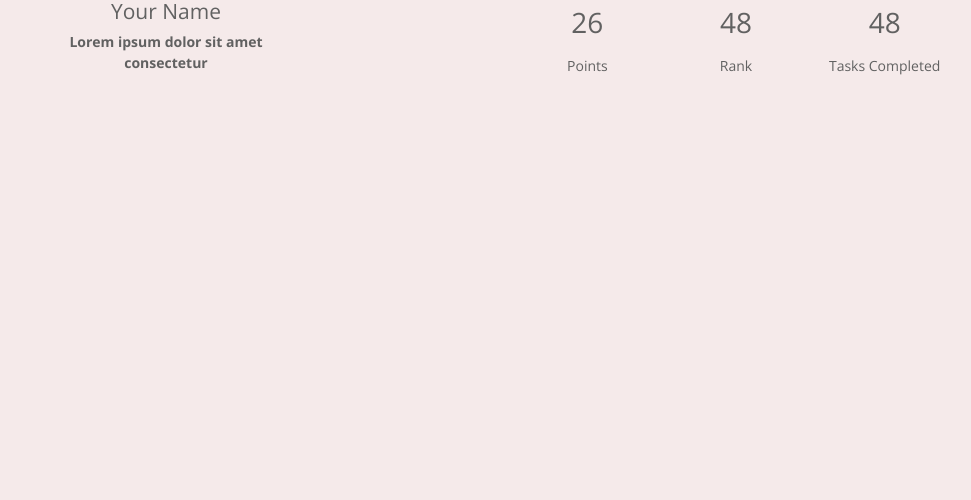
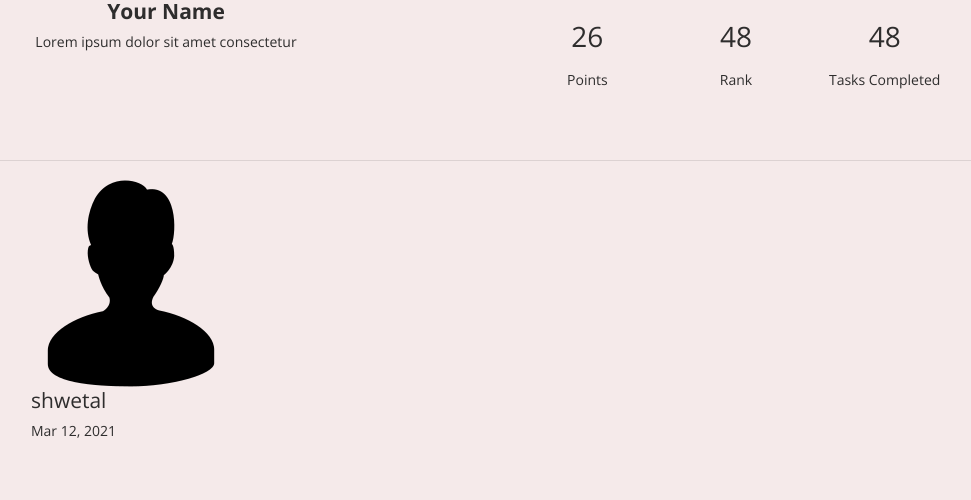
Before and after one commit to Anshit01/econet, a Django app: page /user/userprofile/ in a window 1280 px wide. Shown: the part 300-800 px from the top of the page, without its empty margins (54-1025 px from the left). Run offline with Django 3.2, Linux system fonts and the light colour scheme; some libraries are stand-ins or nearby versions.

Commit message:
user profile

```diff
--- a/userProfile/static/css/user.css
+++ b/userProfile/static/css/user.css
@@ -5,7 +5,8 @@ body {
   font-family: "Open Sans", sans-serif;
   font-size: 14px;
   background: #f5eaea;
-  color: #616161;
+  /* background: rgb(5, 0, 0); */
+  color: #2e2d2d;
 }
 
 .cover {
@@ -54,3 +55,7 @@ body {
 .content .social-description h2 {
   margin-bottom: 15px;
 }
+
+hr{
+    height: 5px;
+}
--- a/userProfile/templates/user.html
+++ b/userProfile/templates/user.html
@@ -22,11 +22,11 @@
         </div>
         <div class="">
             <!-- User Name -->
-          <h4 class="text-center">Your Name</h4>
+          <h4 class="font-weight-bold text-center">Your Name</h4>
           <div class="row">
             <div class="col">
                 <!-- Bio -->
-              <div class="font-weight-bold text-center">
+              <div class=" text-center">
                 Lorem ipsum dolor sit amet consectetur
               </div>
             </div>
@@ -37,12 +37,12 @@
     </div>
     <div class="col-md">
       <div class="row mt-4">
-        <div class="col font-weight-bold text-center">
-          Contribution
+        <div class="col font-weight-bold text-center mb-3">
+          CONTRIBUTION
         </div>
       </div>
       <!-- Contribution -->
-      <div class="content text-center">
+      <div class="content text-center mb-5">
         <div class="social-description" id="points">
           <h2>26</h2>
           <p>Points</p>
@@ -59,4 +59,24 @@
     </div>
   </div>
 </div>
+<hr>
+<!---------- posts ------->
+<div class="container">
+    <div class="row">
+        <div class="col-md-7">
+            <div class="post">
+                <span class="post-profile">
+                    <img class="post-profile-img" src="{% static 'images/profile.png' %}" />
+                    <div class="post-profile-details">
+                        <h4 class="post-profile-details-name">shwetal</h4>
+                        <p class="post-profile-details-date">Mar 12, 2021</p>
+                    </div>
+                </span>
+                <div class="post-content">
+
+                </div>
+            </div>
+        </div>
+    </div>
+</div>
 {% endblock %}
```
Also changed, not shown: home/static/images/profile.png (added).
